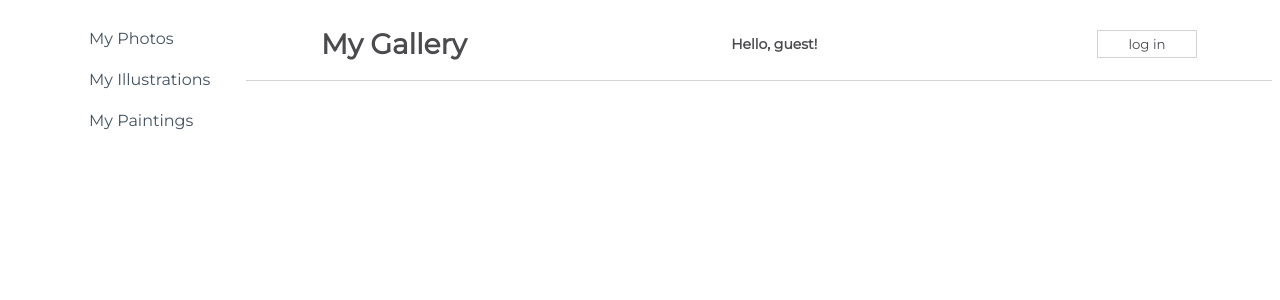
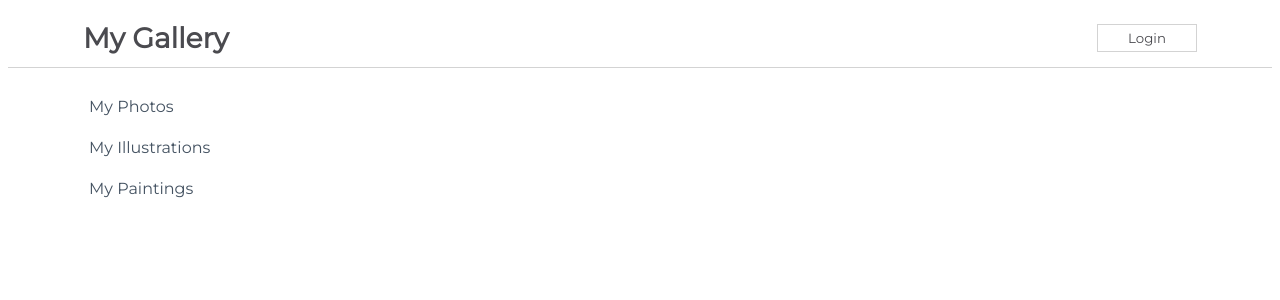
Before and after one commit to jindah/react-challenge-new, a React (Create React App) app in the folder my-app/: page / in a window 1280 px wide. Shown: the top 300 px of the page. Built offline with nearby package versions, Linux system fonts and the light colour scheme.

Commit message:
Login form challenge

```diff
--- a/my-app/src/App.js
+++ b/my-app/src/App.js
@@ -1,12 +1,14 @@
 import css from './App.module.css';
 import Linkit from './components/Sidebar.js';
-import NavBarSimple from './components/NavBarSimple.js';
+// import NavBarSimple from './components/NavBarSimple.js';
+import NavBarForm from './components/NavBarForm.js';
 
 function App() {
   return (
     <div className={css.App}>
       <div><Linkit /></div>
-      <div><NavBarSimple /></div>
+      {/* <div><NavBarSimple /></div> */}
+      <NavBarForm />
     </div>
   );
 }
--- /dev/null
+++ b/my-app/src/components/NavBarForm.js
@@ -0,0 +1,41 @@
+import React, { Component } from "react";
+import css from "./css/NavBarForm.module.css";
+
+
+class NavBarForm extends Component {
+    constructor(props) {
+        super(props)
+
+        this.state = {
+            isLoggedIn: true,
+        }
+    }
+    handleButtonClick = () => {
+        this.setState((prevState) => ({
+            isLoggedIn: prevState.isLoggedIn ? false: true
+        }),  () => console.log(this.state.isLoggedIn))
+    }
+
+    render() {
+        return (
+            <div className= {css.NavBar}>
+                <h1>My Gallery</h1>
+                    {
+                    this.state.isLoggedIn ?
+                        <button onClick={() => this.handleButtonClick()}>Login</button>
+                        :
+                        <form>
+                            <label htmlFor = "username">Username:</label>
+                            <input placeholder="username" id="username"/>
+
+                            <label htmlFor = "password">Password:</label>
+                            <input placeholder="password" id="password"/>
+                            <button onClick={() => this.handleButtonClick()}>Submit</button>
+                        </form>
+                    }
+            </div>
+        )
+    }
+}
+
+export default NavBarForm
--- a/my-app/src/components/NavBarSimple.js
+++ b/my-app/src/components/NavBarSimple.js
@@ -4,6 +4,7 @@
 class NavBarSimple extends React.Component {
     constructor(props) {
       super(props);
+
       this.state = {
         introduction: "Hello, guest!",
         buttonText: "log in",
```
